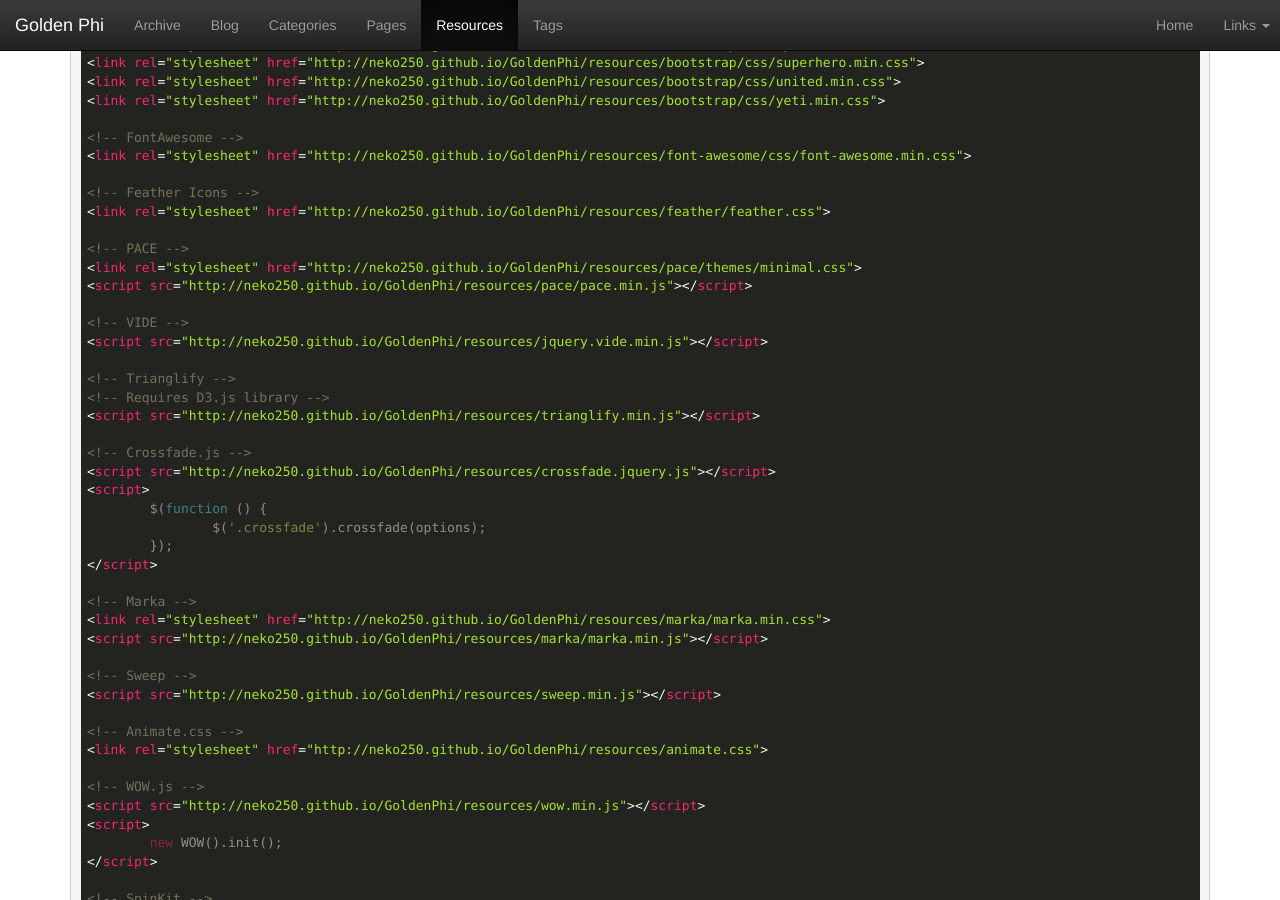
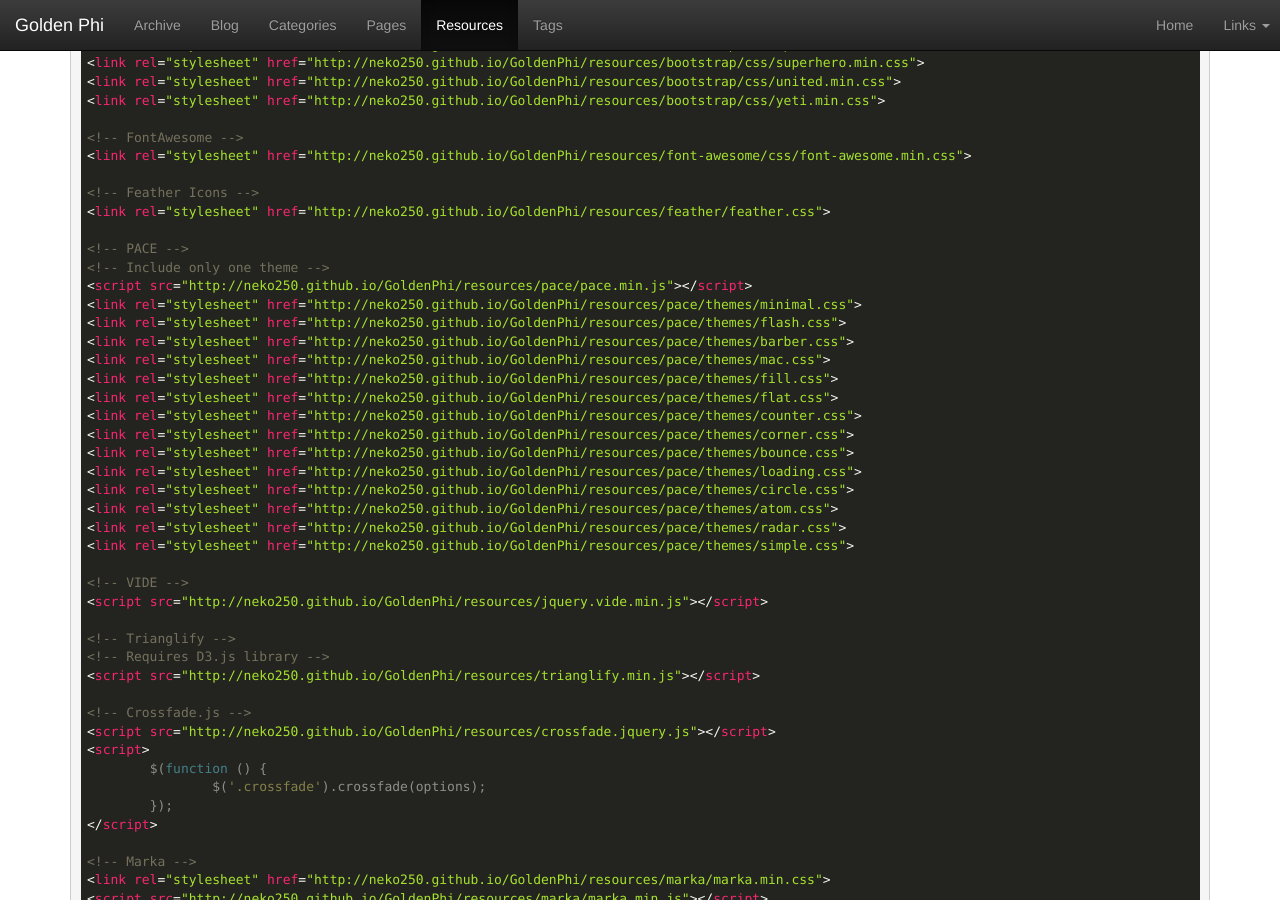
Before and after one commit to Neko250/GoldenPhi, a Jekyll site: the page built from resources.md, in a window 1280 px wide and 900 px high, scrolled down 2006 px. Built offline with Jekyll 4.4.1, drawn with Linux system fonts in a browser that asks for light colours; nearby versions of some CDN libraries; library files that are not in the unit come from our copies.

Commit message:
themes for pace

```diff
--- a/resources.md
+++ b/resources.md
@@ -110,8 +110,22 @@ To include any of these libraries, just copy-paste the HTML tags inside your `<h
 <link rel="stylesheet" href="http://neko250.github.io/GoldenPhi/resources/feather/feather.css">
 
 <!-- PACE -->
+<!-- Include only one theme -->
+<script src="http://neko250.github.io/GoldenPhi/resources/pace/pace.min.js"></script>
 <link rel="stylesheet" href="http://neko250.github.io/GoldenPhi/resources/pace/themes/minimal.css">
-<script src="http://neko250.github.io/GoldenPhi/resources/pace/pace.min.js"></script>
+<link rel="stylesheet" href="http://neko250.github.io/GoldenPhi/resources/pace/themes/flash.css">
+<link rel="stylesheet" href="http://neko250.github.io/GoldenPhi/resources/pace/themes/barber.css">
+<link rel="stylesheet" href="http://neko250.github.io/GoldenPhi/resources/pace/themes/mac.css">
+<link rel="stylesheet" href="http://neko250.github.io/GoldenPhi/resources/pace/themes/fill.css">
+<link rel="stylesheet" href="http://neko250.github.io/GoldenPhi/resources/pace/themes/flat.css">
+<link rel="stylesheet" href="http://neko250.github.io/GoldenPhi/resources/pace/themes/counter.css">
+<link rel="stylesheet" href="http://neko250.github.io/GoldenPhi/resources/pace/themes/corner.css">
+<link rel="stylesheet" href="http://neko250.github.io/GoldenPhi/resources/pace/themes/bounce.css">
+<link rel="stylesheet" href="http://neko250.github.io/GoldenPhi/resources/pace/themes/loading.css">
+<link rel="stylesheet" href="http://neko250.github.io/GoldenPhi/resources/pace/themes/circle.css">
+<link rel="stylesheet" href="http://neko250.github.io/GoldenPhi/resources/pace/themes/atom.css">
+<link rel="stylesheet" href="http://neko250.github.io/GoldenPhi/resources/pace/themes/radar.css">
+<link rel="stylesheet" href="http://neko250.github.io/GoldenPhi/resources/pace/themes/simple.css">
 
 <!-- VIDE -->
 <script src="http://neko250.github.io/GoldenPhi/resources/jquery.vide.min.js"></script>
```
